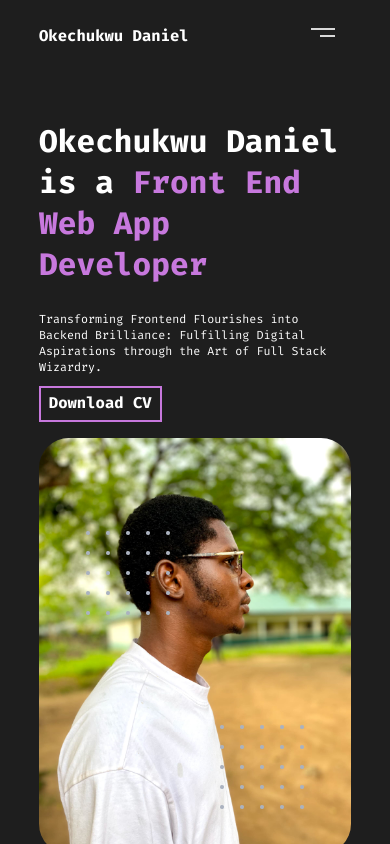
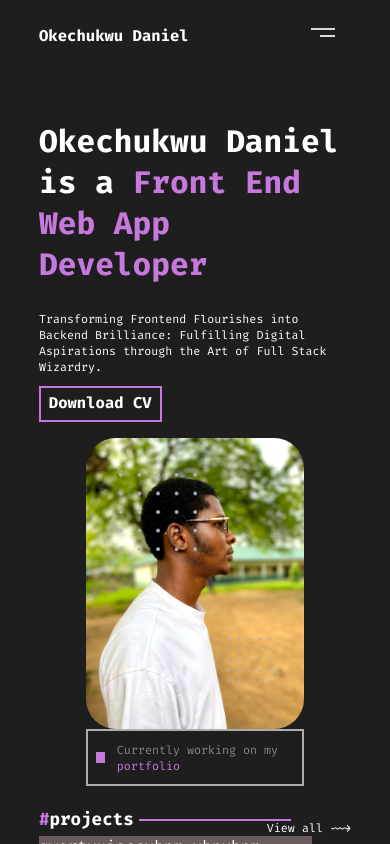
Before and after one commit to Naijabunner/portfolio, a React (Vite) app: page / in a window 390 px wide. Shown: the top 844 px of the page. Built offline with nearby package versions, Linux system fonts and the light colour scheme.

Commit message:
img responsiveness

```diff
--- a/src/App.css
+++ b/src/App.css
@@ -129,12 +129,19 @@ span{
   height: 3vmin;
   background-color: #C778DD;
   margin-right:1em ;
+  margin-left: 0.5rem;
+}
+.text p{
+  margin-top: 5%;
+  margin-bottom: 5%;
+  font-size: 3vmin;
 }
 .text{
+  position: relative;
   display: flex;
   justify-content: center;
   align-items: center;
-  font-size: 3vmin;
+  font-size: 1em;
   color: #878686;
   border: 2px solid rgb(175, 172, 172);
 }
@@ -142,6 +149,7 @@ span{
   position: relative;
   height: 7.3em;
   margin-top: 5%;
+
 
 }
 
@@ -158,21 +166,31 @@ span{
 }
 .herp_img_wrapper{
   position: relative;
+  width: 70%;
+  /* background-color: aliceblue; */
+  display: grid;
+ justify-content: center;
+  align-items: center;
+
 }
 .herp_img_wrapper .profilepic{
+
  width: 100%;
  border-radius: 30px;
-
+ max-height: 70vh;
 }
 .dots1{
-  top: 20%;
+  top: 10%;
   left: 15%;
   position: absolute;
+  width: 20vmin;
 }
 .dots2{
-  bottom: 20%;
+  bottom: 30%;
   right: 15%;
   position: absolute;
+  width: 20%;
+
 }
 .homeProjects_head{
   position: relative;
```
